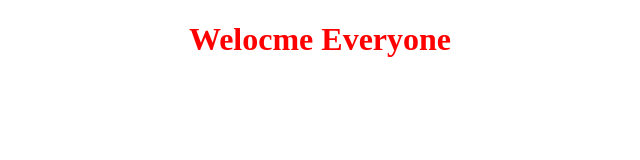
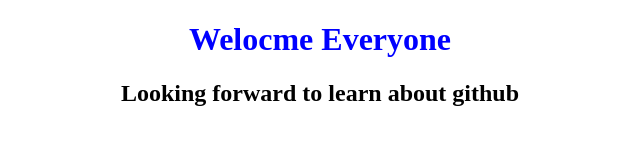
Before and after one commit to Mariii209/Mariii-first-repository, a plain HTML site: page index.html in a window 1280 px wide. Shown: the whole page, without its empty margins (320-960 px from the left). Drawn offline with Linux system fonts and the light colour scheme.

Commit message:
separate file for my css(style)

```diff
--- /dev/null
+++ b/index.css
@@ -0,0 +1,8 @@
+h1 {
+  color: blue;
+  text-align: center;
+}
+
+h2 {
+  text-align: center;
+}
--- a/index.html
+++ b/index.html
@@ -4,14 +4,10 @@
     <meta charset="UTF-8" />
     <meta name="viewport" content="width=device-width, initial-scale=1.0" />
     <title>Document</title>
-    <style>
-      h1 {
-        color: red;
-        text-align: center;
-      }
-    </style>
+    <link rel="stylesheet" href="index.css" />
   </head>
   <body>
     <h1>Welocme Everyone</h1>
+    <h2>Looking forward to learn about github</h2>
   </body>
 </html>
```
